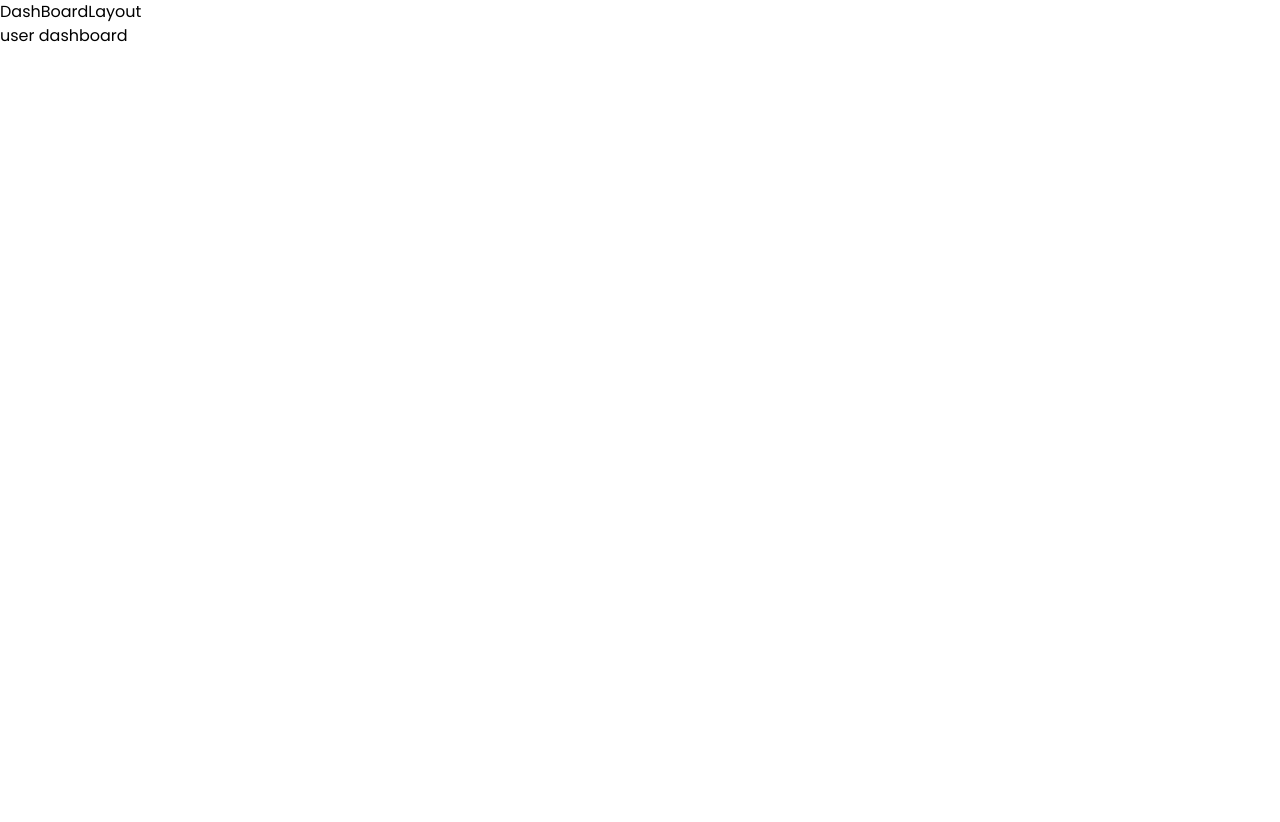
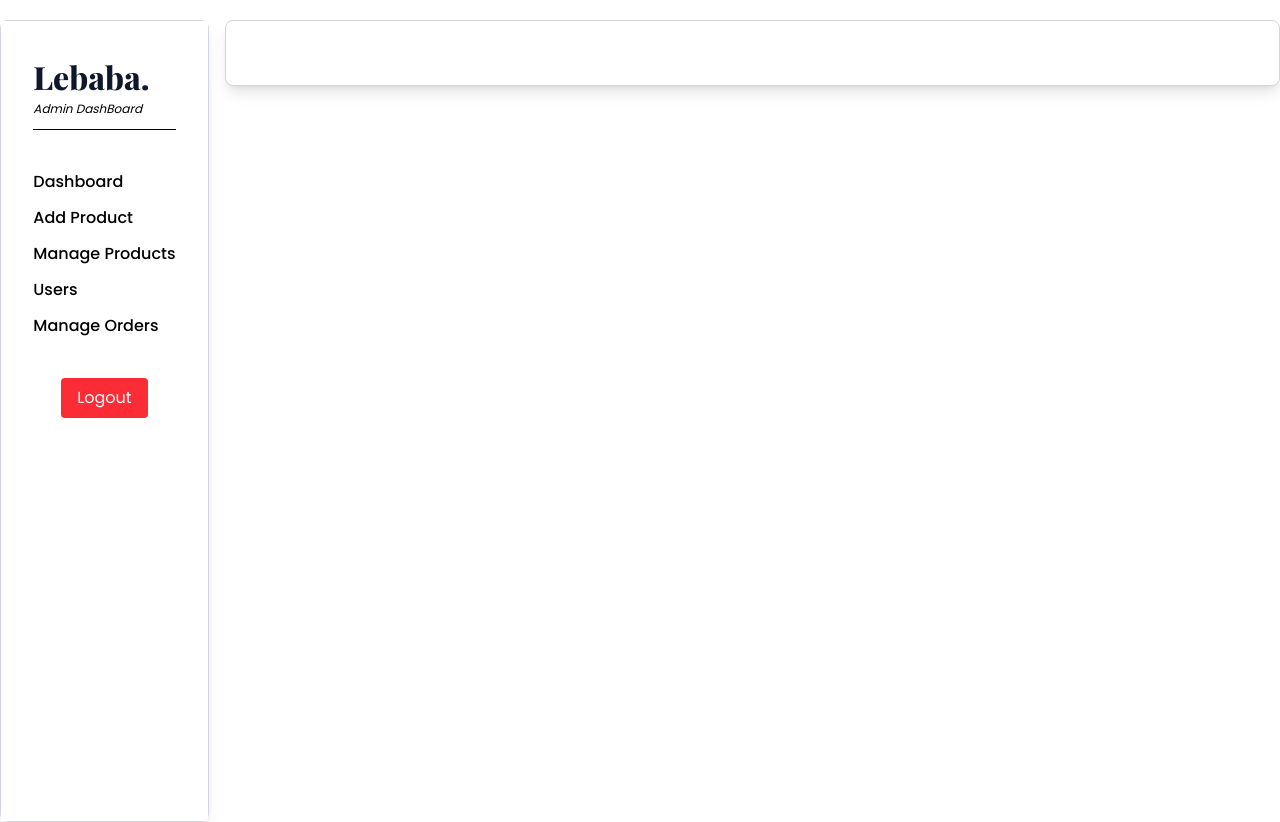
Before and after one commit to MdTaHin00/lebaba-E-commerce-project, a React (Vite) app in the folder client/: page /dashboard in a window 1280 px wide. Before the commit the page ends 800 px from the top, so only its background shows below. Built offline with nearby package versions, Linux system fonts and the light colour scheme; sample sign-in values are in the browser's storage.

Commit message:
route system page

```diff
--- a/client/src/components/Navbar.jsx
+++ b/client/src/components/Navbar.jsx
@@ -57,7 +57,7 @@
 
         //! navbar method
   const userDropDownMenus = [
-    { label: "Dashboard", path: "/dashboard" },
+    { label: "Dashboard", path: "/dashboard/user" },
     { label: "Profile", path: "/dashboard/profile" },
     { label: "Payments", path: "/dashboard/payments" },
     { label: "Orders", path: "/dashboard/orders" },
--- /dev/null
+++ b/client/src/dashBoard/AdminDashBoard.jsx
@@ -0,0 +1,75 @@
+import React from 'react'
+import { Link, NavLink, useNavigate } from 'react-router'
+import { useLogoutUserMutation } from '../redux/features/auth/authApi'
+import { useDispatch } from 'react-redux'
+import { logout } from '../redux/features/auth/authSlice'
+
+const navItems = [
+  { path: "/dashboard/admin", label: "Dashboard" },
+  { path: "/dashboard/add-product", label: "Add Product" },
+  { path: "/dashboard/manage-products", label: "Manage Products" },
+  { path: "/dashboard/users", label: "Users" },
+  { path: "/dashboard/manage-orders", label: "Manage Orders" },
+]
+
+function AdminDashBoard() {
+  //* authApi file ar logoutUser function
+  //* Mutation function tai []
+  const[logoutUser] = useLogoutUserMutation()
+
+  const disPatch = useDispatch();
+  const navigate = useNavigate()
+
+  const handelLogout = async()=>{
+     try {
+      //* logoutUser() -> Mutation function tai unwrap()
+       await logoutUser().unwrap()
+       //* logout() -> authSlice file ar function
+       disPatch(logout())
+       navigate("/login")
+     } catch (error) {
+       console.log("Error lo Logout",error);
+     }
+  }
+
+  return (
+    <>
+      <div className=' bg-white p-8 md:h-screen flex flex-col items-center  '>
+        <div>
+          <div className='nav__logo'>
+            <Link to="/">Lebaba<span>.</span></Link>
+            <p className='text-xs italic'>Admin DashBoard</p>
+          </div>
+
+          <hr className='my-3' />
+
+          <ul className='space-y-3 font-medium mt-10'>
+            {
+              navItems.map((item, index) => (
+                <li key={index}>
+                  <NavLink
+                    to={item.path}
+                    className={({ isActive }) =>
+                      isActive ? "text-red-500" : ""
+                    }
+                  >
+                    {item.label}
+                  </NavLink>
+                </li>
+              ))
+            }
+          </ul>
+        </div>
+
+        {/* logout */}
+        <div className='mt-10'>
+          <button onClick={handelLogout} className='bg-red-500 px-4 py-2 text-white rounded-sm hover:bg-red-600'>Logout</button>
+        </div>
+
+      </div>
+
+    </>
+  )
+}
+
+export default AdminDashBoard
--- a/client/src/dashBoard/DashBoardLayout.jsx
+++ b/client/src/dashBoard/DashBoardLayout.jsx
@@ -1,11 +1,44 @@
 import React from 'react'
-import { Outlet } from "react-router";
+import { Navigate, Outlet } from "react-router";
+import { useSelector } from 'react-redux'
+import AdminDashBoard from './AdminDashBoard';
+import UserDashBoard from './UserDashBoard';
 
 function DashBoardLayout() {
+
+  //* auth -> ja name authSlice store same kola hoyca
+  //* user -> authSlice moda object name
+  const { user } = useSelector((state) => state.auth)
+
+  //* user login na thakay dashBoard jataparva na
+if(!user){
+    alert("You must be logged in")
+    return <Navigate to="/login" state={{from:location}} replace/>
+}
+
+
+
+  const renderDashBoard = () => {
+    if (user && user.role === 'admin') {
+      return <AdminDashBoard/>
+    } else if (user && user.role === 'user') {
+      return <UserDashBoard/>
+    } else {
+     return <Navigate to="/login" replace/>
+    }
+  }
+
   return (
-    <div>
-      DashBoardLayout
-      <Outlet/>
+    <div className='container mx-auto flex flex-col md:flex-row gap-4 items-start justify-center'>
+      <header className='lg:w-1/5 sm:w-2/5 w-full border border-gray-300 mt-5 rounded-lg shadow-lg'>
+           {
+            renderDashBoard()
+           }
+      </header>
+
+      <main className='p-8 bg-white w-full border mt-5 border-gray-300 shadow-lg rounded-lg'>
+        <Outlet />
+      </main>
     </div>
   )
 }
--- /dev/null
+++ b/client/src/dashBoard/UserDashBoard.jsx
@@ -0,0 +1,78 @@
+import React from 'react'
+import { Link, NavLink, useNavigate } from 'react-router';
+import { logout } from '../redux/features/auth/authSlice';
+import { useLogoutUserMutation } from '../redux/features/auth/authApi';
+import { useDispatch } from 'react-redux';
+
+const navItems = [
+  { path: "/dashboard/user", label: "Dashboard" },
+  { path: "/dashboard/orders", label: "Orders" },
+  { path: "/dashboard/payments", label: "Payments" },
+  { path: "/dashboard/profile", label: "Profile" },
+  { path: "/dashboard/reviews", label: "Reviews" },
+]
+
+
+function UserDashBoard() {
+
+  //* authApi file ar logoutUser function
+  //* Mutation function tai []
+  const [logoutUser] = useLogoutUserMutation()
+
+  const disPatch = useDispatch();
+  const navigate = useNavigate()
+
+  const handelLogout = async () => {
+    try {
+      //* logoutUser() -> Mutation function tai unwrap()
+      await logoutUser().unwrap()
+      //* logout() -> authSlice file ar function
+      disPatch(logout())
+      navigate("/login")
+    } catch (error) {
+      console.log("Error lo Logout", error);
+    }
+  }
+
+
+  return (
+    <div>
+      <div className=' bg-white p-8 md:h-screen flex flex-col items-center  '>
+        <div>
+          <div className='nav__logo'>
+            <Link to="/">Lebaba<span>.</span></Link>
+            <p className='text-xs italic'>User DashBoard</p>
+          </div>
+
+          <hr className='my-3' />
+
+          <ul className='space-y-3 font-medium mt-10'>
+            {
+              navItems.map((item, index) => (
+                <li key={index}>
+                  <NavLink
+                    to={item.path}
+                    className={({ isActive }) =>
+                      isActive ? "text-red-500" : "text-black"
+                    }
+                  >
+                    {item.label}
+                  </NavLink>
+                </li>
+              ))
+            }
+          </ul>
+        </div>
+
+        {/* logout */}
+        <div className='mt-10'>
+          <button onClick={handelLogout} className='bg-red-500 px-4 py-2 text-white rounded-sm hover:bg-red-600'>Logout</button>
+        </div>
+
+      </div>
+
+    </div>
+  )
+}
+
+export default UserDashBoard
--- /dev/null
+++ b/client/src/routes/PrivateRoute.jsx
@@ -0,0 +1,29 @@
+import React from 'react'
+import { useSelector } from 'react-redux'
+import { Navigate, useLocation } from 'react-router'
+
+//* PrivateRoute ata akta raper route tai children received
+function PrivateRoute({children,role}) {
+const{user} = useSelector((state) => state.auth)
+
+
+// //* ja page ceram sai jakay ceary java
+const location = useLocation()
+
+if(!user){
+    alert("You must be logged in")
+    return <Navigate to="/login" state={{from:location}} replace/>
+}
+
+if(role && user.role !== role){
+  alert("Access denied,You must bs an admin")
+  return <Navigate to="/login" state={{from: location}} replace/>
+}
+
+
+    return children
+
+
+}
+
+export default PrivateRoute
```
Also changed, not shown: client/src/routes/Router.jsx (+11 -9 lines), 1 other file (tests, documents, lock files or other folders).
